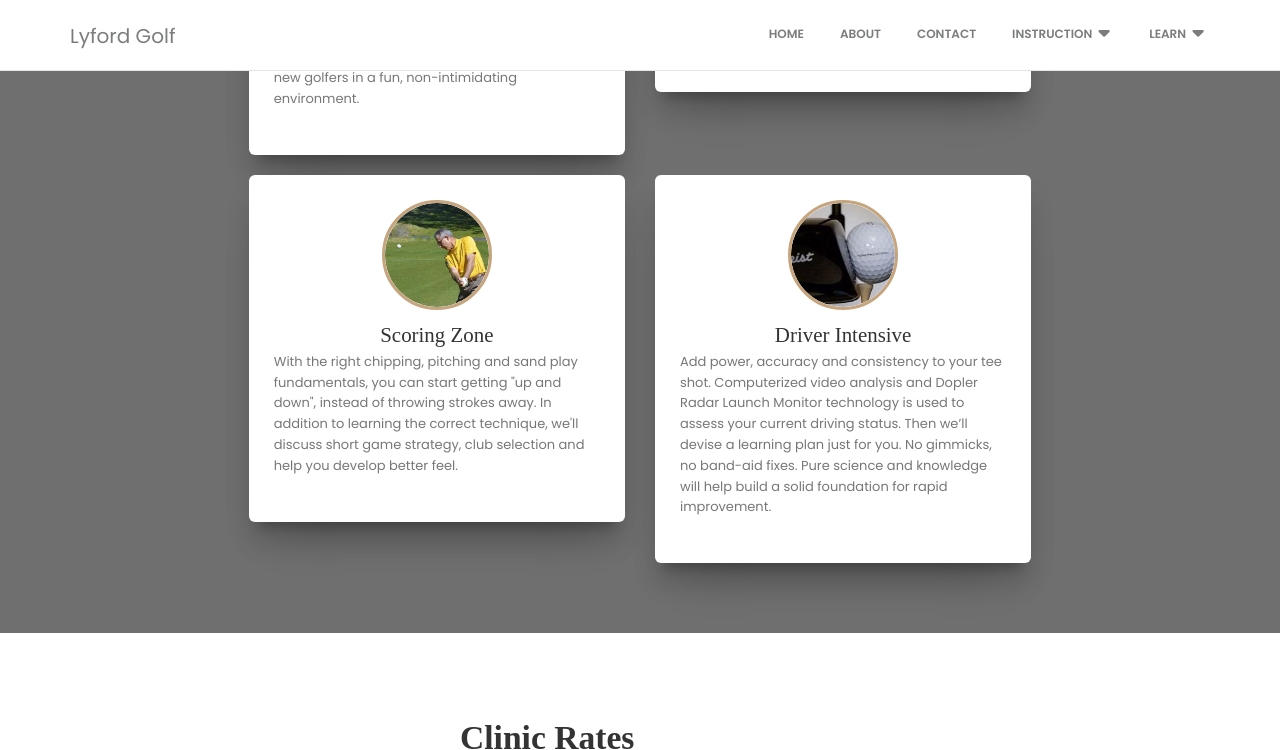
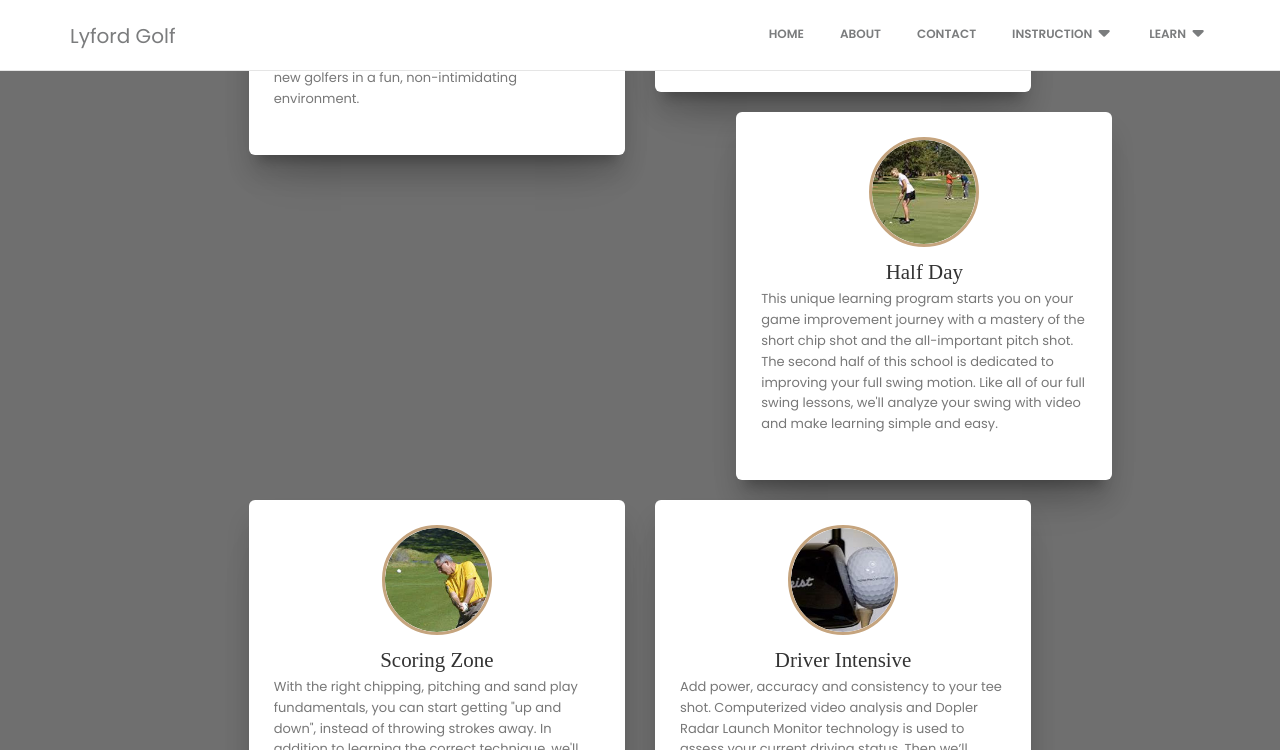
Before and after one commit to cheneymah18/lyfordgolf, a Jekyll site: the page built from clinics.html, in a window 1280 px wide and 900 px high, scrolled down 1202 px, cut to the strip 0-750 px from the top of the window. Built offline with Jekyll 4.4.1, drawn with Linux system fonts in a browser that asks for light colours; nearby versions of some CDN libraries; some web fonts are replaced.

Commit message:
Update clinics.html

```diff
--- a/clinics.html
+++ b/clinics.html
@@ -60,6 +60,21 @@ category: instruction
                                                 <p class="description">
                                                     Computerized video analysis, training aids and drills are utilized to correct your full swing problems and help you reach a new level. We’ll leave your basic swing intact while working to correct the one or two weak areas that cause your miss-hits and inconsistency.
 
+                                                </p>
+                                            </div>
+                                        </div>
+                                    </div>
+                                </div>
+                                <div class="col-sm-6 col-lg-5 col-lg-offset-1">
+                                    <div class="card card-member">
+                                        <div class="content">
+                                            <div class="avatar avatar-warning">
+                                                <img alt="Half Day Golf School Thumbnail" class="img-circle" src="/assets/img/thumb_schools1.jpg"/>
+                                            </div>
+                                            <div class="description text-left">
+                                                <h3 class="title">Half Day</h3>
+                                                <p class="description">
+                                                    This unique learning program starts you on your game improvement journey with a mastery of the short chip shot and the all-important pitch shot. The second half of this school is dedicated to improving your full swing motion. Like all of our full swing lessons, we'll analyze your swing with video and make learning simple and easy.
                                                 </p>
                                             </div>
                                         </div>
```
